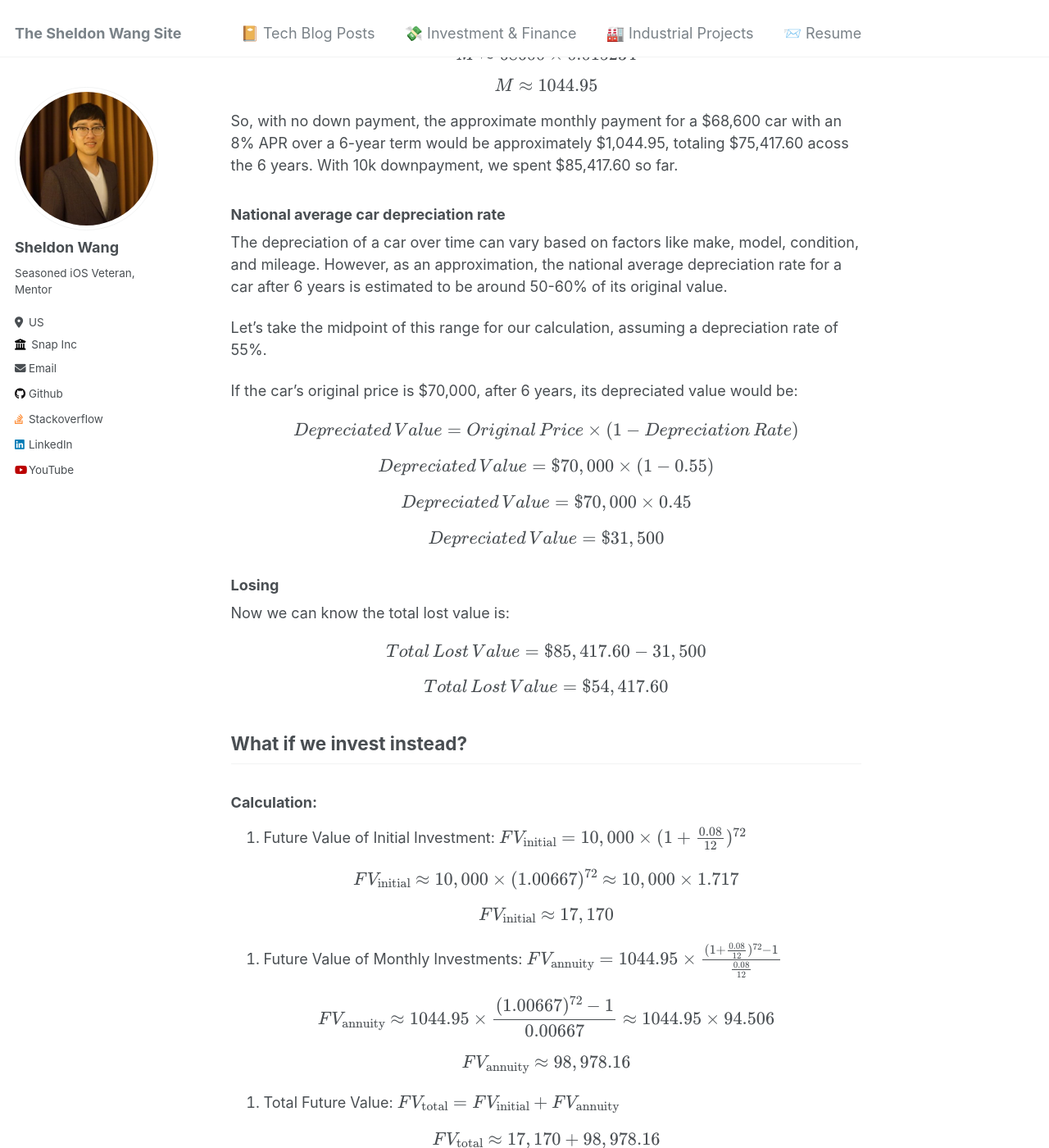
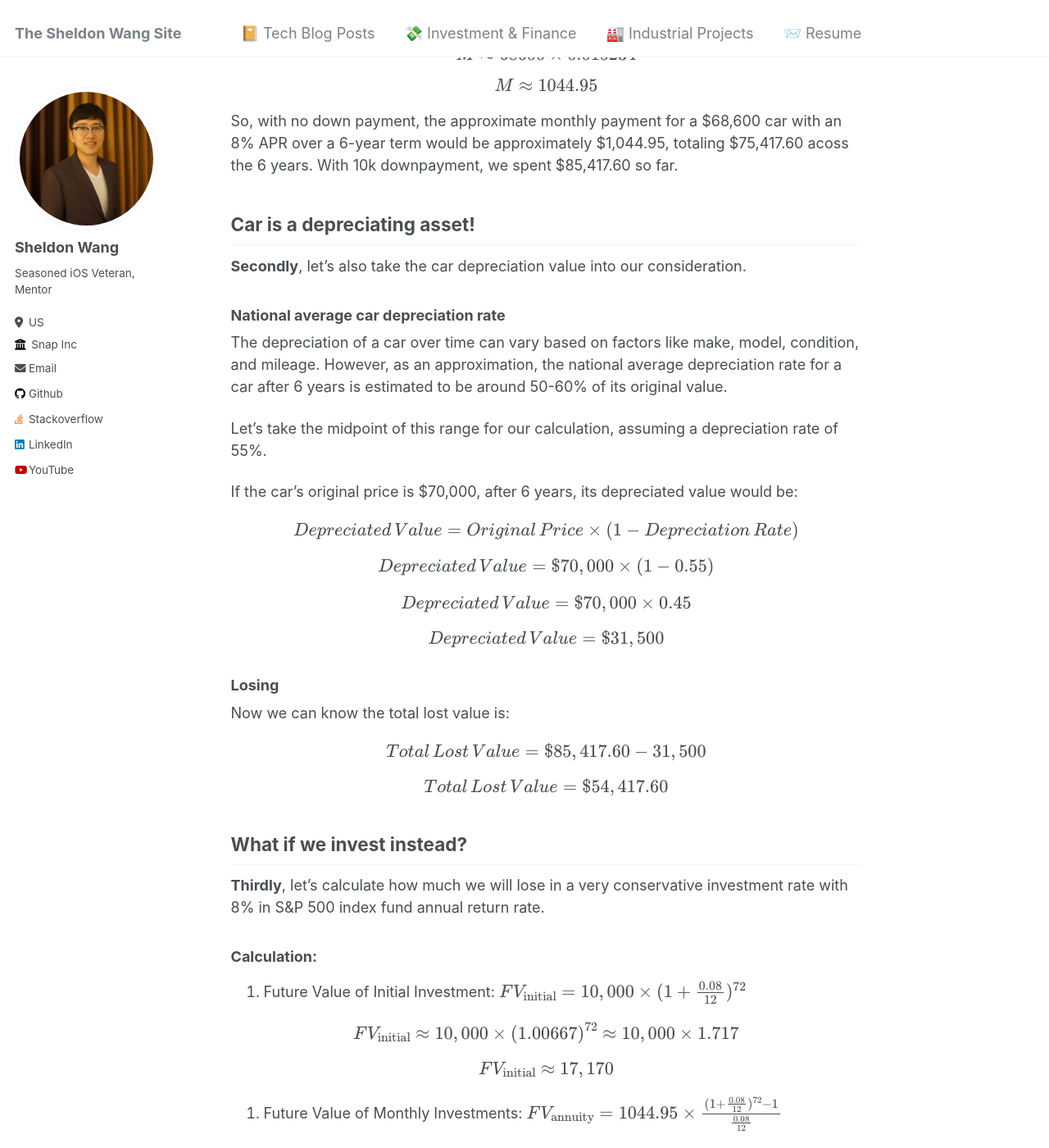
Before and after one commit to SheldonWangRJT/SheldonWangRJT.Github.io, a Jekyll site: the page built from _portfolio/2024-06-16-1.md, in a window 1280 px wide and 1400 px high, scrolled down 1121 px. Shown: the whole window at 82% size. Built offline with Jekyll 4.4.1, drawn with Linux system fonts in a browser that asks for light colours; some of the changed text lies outside the part shown.

Commit message:
clean up

```diff
--- a/_portfolio/2024-06-16-1.md
+++ b/_portfolio/2024-06-16-1.md
@@ -1,6 +1,6 @@
 ---
 title: "Car Payment Is The Biggest Reason That Keeps You Poor"
-excerpt: "I will do math here to tell you how you lose 120% in return<br/><br/><img src='/images/i-i1.jpeg' alt='Demo' width='200'>"
+excerpt: "I will do the math here to show how to lose 120% in investiment return<br/><br/><img src='/images/i-i1.jpeg' alt='Demo' width='200'>"
 date: 2024-06-16
 collection: portfolio
 ---
@@ -9,9 +9,9 @@ How much money you can lose if you buy a 70k car now. We can do a simple math.
 
 ## Make the purchase
 
-First let's calculate what will happen if we made the purchase.
+**Firstly**, let's calculate how much we lost in interest rate because of the loan.
 
-### Fees before car is out of door
+### Fees before car out of door
 
 Assuming dealer has some fees around 1k, and sales tax 8% = 5.6k, some additional fees like warranty, window tint etc 2k. The total cost is 70k + 1k + 5.6k + 2k = 78.6k
 
@@ -44,6 +44,10 @@ $$ M ≈ 1044.95 $$
 
 So, with no down payment, the approximate monthly payment for a $68,600 car with an 8% APR over a 6-year term would be approximately $1,044.95, totaling $75,417.60 acoss the 6 years. With 10k downpayment, we spent $85,417.60 so far.
 
+## Car is a depreciating asset!
+
+**Secondly**, let's also take the car depreciation value into our consideration.
+
 ### National average car depreciation rate
 
 The depreciation of a car over time can vary based on factors like make, model, condition, and mileage. However, as an approximation, the national average depreciation rate for a car after 6 years is estimated to be around 50-60% of its original value.
@@ -70,6 +74,8 @@ $$ Total\,Lost\,Value = $85,417.60 - 31,500 $$
 $$ Total\,Lost\,Value = $54,417.60 $$
 
 ## What if we invest instead?
+
+**Thirdly**, let's calculate how much we will lose in a very conservative investment rate with 8% in S&P 500 index fund annual return rate.
 
 ### Calculation:
 
@@ -100,7 +106,7 @@ So, the total future value is approximately $116,148.16.
 
 The profit is $46,148.16.
 
-## The difference (true losing)
+## The final true losing value
 
 On a given car with 70k price tag, we are looking at
 
```
